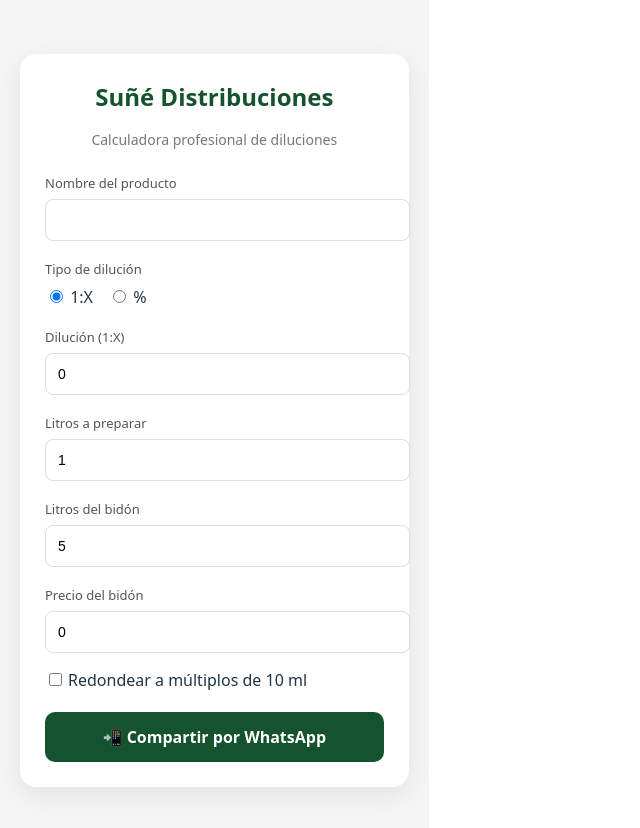
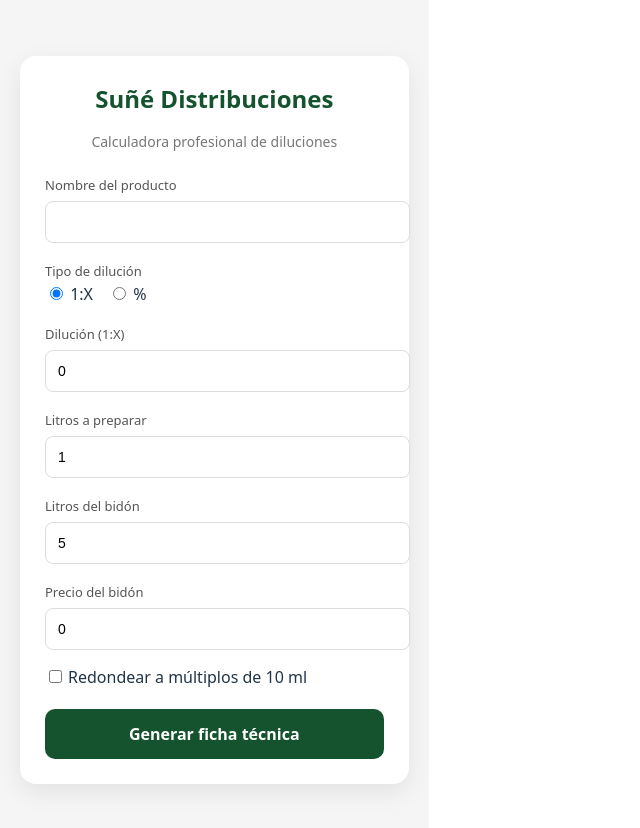
Before and after one commit to estanitkd-max/calculadora-diluciones, a React (Vite) app: page / in a window 1280 px wide. Shown: the top 828 px of the page, without its empty margins (0-640 px from the left). Built offline with nearby package versions, Linux system fonts and the light colour scheme.

Commit message:
Cambios sin botón Whatsapp

```diff
--- a/src/App.tsx
+++ b/src/App.tsx
@@ -8,9 +8,18 @@
   const [litrosBidon, setLitrosBidon] = useState(5);
   const [precioBidon, setPrecioBidon] = useState(0);
   const [redondear10ml, setRedondear10ml] = useState(false);
-  const [copiado, setCopiado] = useState(false);
+  const [imagenGenerada, setImagenGenerada] = useState<string | null>(null);
 
-  const calcular = () => {
+  const generarFicha = () => {
+    const canvas = document.createElement("canvas");
+    canvas.width = 800;
+    canvas.height = 650;
+
+    const ctx = canvas.getContext("2d")!;
+
+    ctx.fillStyle = "#ffffff";
+    ctx.fillRect(0, 0, canvas.width, canvas.height);
+
     let productoLitros = 0;
     let aguaLitros = 0;
 
@@ -36,34 +45,48 @@
 
     const costoPorLitro = (precioBidon / litrosBidon) * productoLitros;
 
-    return { productoMl, aguaMl, costoPorLitro };
-  };
+    ctx.fillStyle = "#14532d";
+    ctx.font = "bold 36px Arial";
+    ctx.fillText("Ficha Técnica", 50, 80);
 
-  const copiarTextoSeguro = (texto: string) => {
-    try {
-      navigator.clipboard.writeText(texto);
-    } catch {
-      const textarea = document.createElement("textarea");
-      textarea.value = texto;
-      document.body.appendChild(textarea);
-      textarea.select();
-      document.execCommand("copy");
-      document.body.removeChild(textarea);
+    ctx.fillStyle = "#000";
+    ctx.font = "22px Arial";
+
+    let y = 150;
+
+    if (nombreProducto) {
+      ctx.fillText(`Producto: ${nombreProducto}`, 50, y);
+      y += 40;
     }
-  };
 
-  const copiarWhatsApp = () => {
-    const { productoMl, aguaMl, costoPorLitro } = calcular();
+    const textoDilucion =
+      modoDilucion === "proporcion" ? `1:${dilucion}` : `${dilucion}%`;
 
-    const texto = `📦 Producto: ${nombreProducto || "-"}\n🧪 Dilución: ${modoDilucion === "proporcion" ? `1:${dilucion}` : `${dilucion}%`}\n🪣 Preparación: ${litrosPreparar} L\n\n🔹 Producto: ${productoMl} ml\n🔹 Agua: ${aguaMl} ml\n\n💰 Costo por litro: $${costoPorLitro.toFixed(2)}`;
+    ctx.fillText(`Dilución: ${textoDilucion}`, 50, y);
+    y += 40;
 
-    copiarTextoSeguro(texto);
+    ctx.fillText(`Preparación: ${litrosPreparar} L`, 50, y);
+    y += 40;
 
-    setCopiado(true);
-    setTimeout(() => setCopiado(false), 2000);
+    ctx.fillText(`Producto: ${productoMl} ml`, 50, y);
+    y += 40;
 
-    const url = `https://wa.me/?text=${encodeURIComponent(texto)}`;
-    window.open(url, "_blank");
+    ctx.fillText(`Agua: ${aguaMl} ml`, 50, y);
+    y += 40;
+
+    ctx.fillText(`Costo por litro: $${costoPorLitro.toFixed(2)}`, 50, y);
+    y += 50;
+
+    ctx.fillStyle = "#b91c1c";
+    ctx.font = "bold 18px Arial";
+    ctx.fillText(
+      "Siempre agregar primero el agua por seguridad",
+      50,
+      y
+    );
+
+    const dataUrl = canvas.toDataURL("image/png");
+    setImagenGenerada(dataUrl);
   };
 
   return (
@@ -94,19 +117,18 @@
           </p>
         </div>
 
-        <div style={{ marginBottom: 15 }}>
-          <label style={{ fontSize: 13, color: "#555" }}>Nombre del producto</label>
+        {/** Inputs */}
+        <Input label="Nombre del producto">
           <input
             type="text"
             value={nombreProducto}
             onChange={(e) => setNombreProducto(e.target.value)}
             style={inputStyle}
           />
-        </div>
+        </Input>
 
-        <div style={{ marginBottom: 15 }}>
-          <label style={{ fontSize: 13, color: "#555" }}>Tipo de dilución</label>
-          <div style={{ display: "flex", gap: 15, marginTop: 5 }}>
+        <Input label="Tipo de dilución">
+          <div style={{ display: "flex", gap: 15 }}>
             <label>
               <input
                 type="radio"
@@ -122,52 +144,45 @@
               /> %
             </label>
           </div>
-        </div>
+        </Input>
 
-        <div style={{ marginBottom: 15 }}>
-          <label style={{ fontSize: 13, color: "#555" }}>
-            {modoDilucion === "proporcion" ? "Dilución (1:X)" : "Porcentaje (%)"}
-          </label>
+        <Input label={modoDilucion === "proporcion" ? "Dilución (1:X)" : "Porcentaje (%)"}>
           <input
             type="number"
             value={dilucion}
             onChange={(e) => setDilucion(Number(e.target.value))}
             style={inputStyle}
           />
-        </div>
+        </Input>
 
-        <div style={{ marginBottom: 15 }}>
-          <label style={{ fontSize: 13, color: "#555" }}>Litros a preparar</label>
+        <Input label="Litros a preparar">
           <input
             type="number"
             value={litrosPreparar}
             onChange={(e) => setLitrosPreparar(Number(e.target.value))}
             style={inputStyle}
           />
-        </div>
+        </Input>
 
-        <div style={{ marginBottom: 15 }}>
-          <label style={{ fontSize: 13, color: "#555" }}>Litros del bidón</label>
+        <Input label="Litros del bidón">
           <input
             type="number"
             value={litrosBidon}
             onChange={(e) => setLitrosBidon(Number(e.target.value))}
             style={inputStyle}
           />
-        </div>
+        </Input>
 
-        <div style={{ marginBottom: 15 }}>
-          <label style={{ fontSize: 13, color: "#555" }}>Precio del bidón</label>
+        <Input label="Precio del bidón">
           <input
             type="number"
             value={precioBidon}
             onChange={(e) => setPrecioBidon(Number(e.target.value))}
             style={inputStyle}
           />
-        </div>
+        </Input>
 
-        <div style={{ marginBottom: 20 }}>
-          <label>
+        <label style={{ display: "block", marginBottom: 20 }}>
           <input
             type="checkbox"
             checked={redondear10ml}
@@ -176,21 +191,39 @@
           />
           Redondear a múltiplos de 10 ml
         </label>
-        </div>
 
-        <button onClick={copiarWhatsApp} style={buttonStyle}>
-          📲 Compartir por WhatsApp
+        <button onClick={generarFicha} style={buttonStyle}>
+          Generar ficha técnica
         </button>
 
-        {copiado && (
-          <p style={{ color: "green", textAlign: "center", marginTop: 10 }}>
-            ✔ Copiado correctamente
-          </p>
+        {imagenGenerada && (
+          <div style={{ marginTop: 20 }}>
+            <a
+              href={imagenGenerada}
+              download="ficha-tecnica.png"
+              style={downloadStyle}
+            >
+              Descargar imagen
+            </a>
+
+            <img
+              src={imagenGenerada}
+              alt="Ficha"
+              style={{ width: "100%", marginTop: 10, borderRadius: 10 }}
+            />
+          </div>
         )}
       </div>
     </div>
   );
 }
+
+const Input = ({ label, children }: any) => (
+  <div style={{ marginBottom: 15 }}>
+    <label style={{ fontSize: 13, color: "#555" }}>{label}</label>
+    {children}
+  </div>
+);
 
 const inputStyle = {
   width: "100%",
@@ -212,3 +245,12 @@
   cursor: "pointer",
   fontWeight: "bold" as const,
 };
+
+const downloadStyle = {
+  display: "inline-block",
+  padding: "10px 15px",
+  backgroundColor: "#14532d",
+  color: "white",
+  textDecoration: "none",
+  borderRadius: 8,
+};
```
Lines whose indentation alone changed are shown as unchanged.
